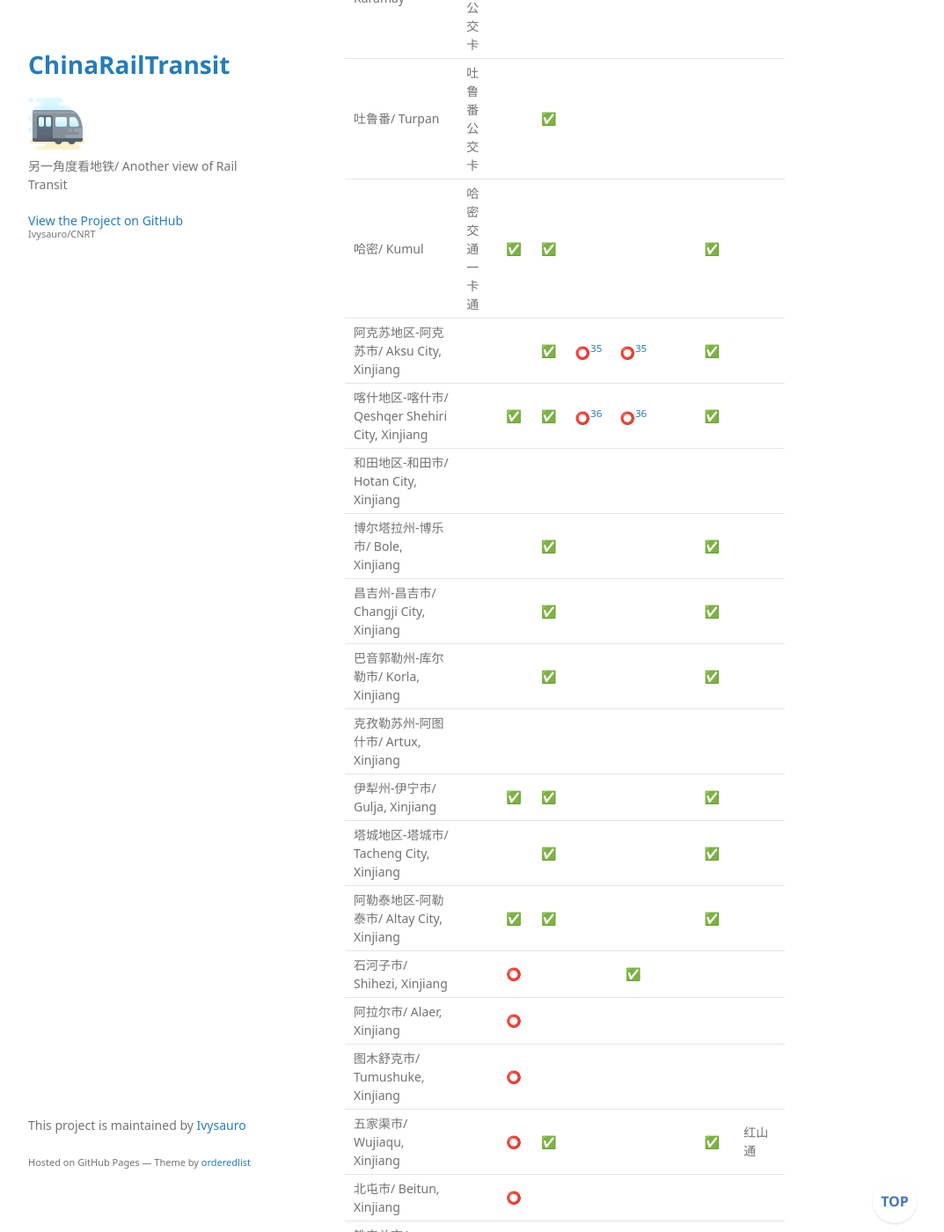
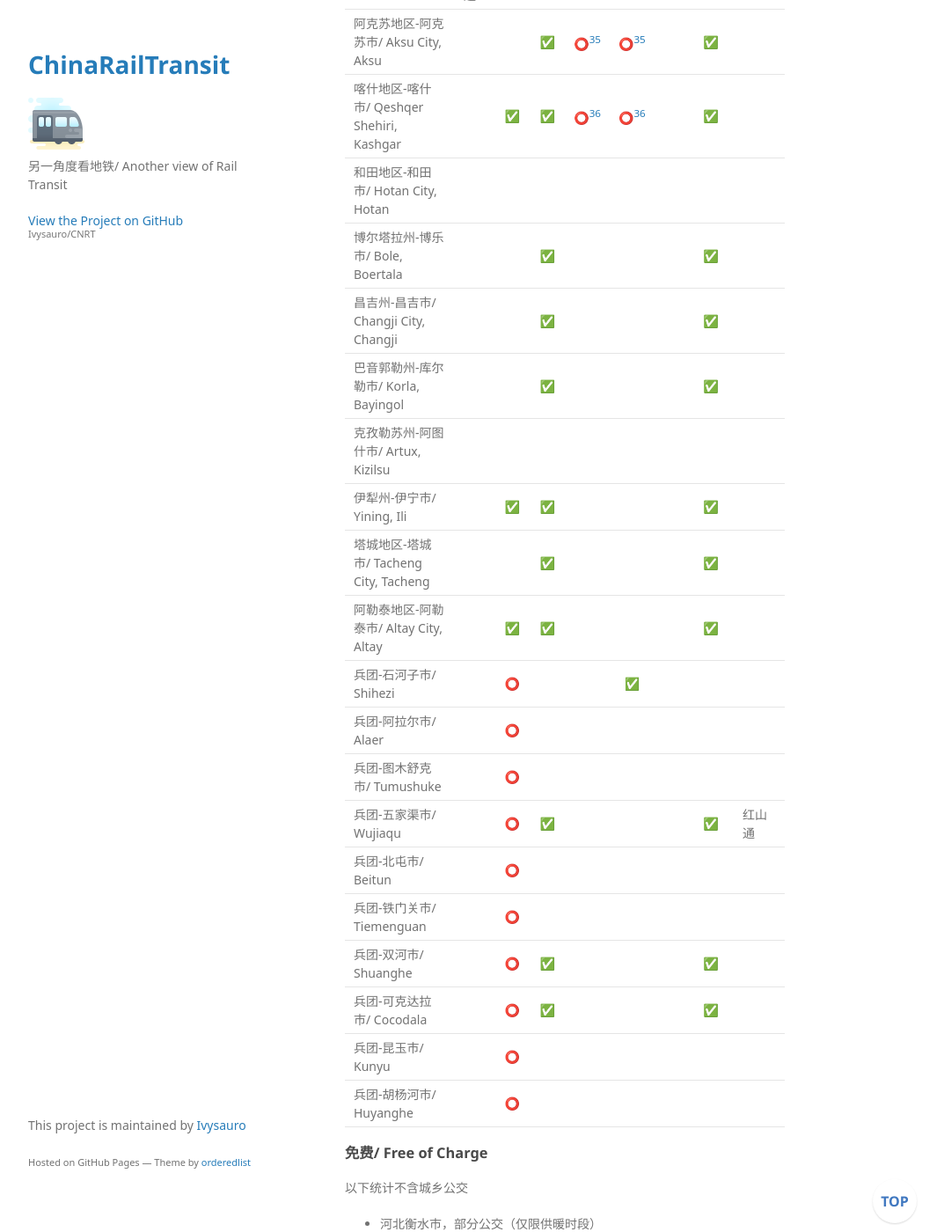
Before and after one commit to Ivysauro/CNRT, a Jekyll site: the page built from data/Bus Pay.md, in a window 1280 px wide and 1400 px high, scrolled down 33355 px. Shown: the whole window at 88% size, without its empty margins (178-1251 px from the left). Built offline with Jekyll 4.4.1, drawn with Linux system fonts in a browser that asks for light colours; some web fonts are replaced; our own code applies the rules of GitHub Pages for plain Markdown files; a script that is not in the unit is left out; some of the changed text lies outside the part shown.

Commit message:
🍉匹配英文地名
调整部分城市英文名

```diff
--- a/data/Bus Pay.md
+++ b/data/Bus Pay.md
@@ -231,7 +231,7 @@
 | 聊城/ Liaocheng | 聊城交通一卡通 | ✅ | | ✅ | ✅ | | | |
 | 滨州/ Binzhou | 滨州交通一卡通 | ✅ | ✅ | ✅ | ✅ | | ✅ | 美团 |
 | 菏泽/ Heze | 菏泽交通一卡通 | ✅ | ✅ | ✅ | ✅ | | ✅ | |
-| 台湾/ Taiwan | | <img src="https://raw.githubusercontent.com/Ivysauro/CNRT/master/images/T-Union.png" width="40" hegiht="40" alt="T-Union"/> | <img src="https://raw.githubusercontent.com/Ivysauro/CNRT/master/images/Unionpay NFC.png" width="40" hegiht="40" alt="Unionpay Quickpass"/> | <img src="https://raw.githubusercontent.com/Ivysauro/CNRT/master/images/Alipay.png" width="30" hegiht="30" alt="Alipay Transit QR Code"/> | <img src="https://raw.githubusercontent.com/Ivysauro/CNRT/master/images/WeChat Pay.png" width="25" hegiht="25" alt="WeChat Pay Transit QR Code"/> | <img src="https://raw.githubusercontent.com/Ivysauro/CNRT/master/images/Unionpay.png" width="25" hegiht="25" alt="Unionpay Transit QR Code"/> | <img src="https://raw.githubusercontent.com/Ivysauro/CNRT/master/images/China Unionpay QR.png" width="40" hegiht="40" alt="Unionpay QR Code"/> | <img src="https://raw.githubusercontent.com/Ivysauro/CNRT/master/images/Rail Transit.png" width="25" hegiht="25" alt="Transit QR Code of Additional Apps"/> |
+| **台湾/ Taiwan** | | <img src="https://raw.githubusercontent.com/Ivysauro/CNRT/master/images/T-Union.png" width="40" hegiht="40" alt="T-Union"/> | <img src="https://raw.githubusercontent.com/Ivysauro/CNRT/master/images/Unionpay NFC.png" width="40" hegiht="40" alt="Unionpay Quickpass"/> | <img src="https://raw.githubusercontent.com/Ivysauro/CNRT/master/images/Alipay.png" width="30" hegiht="30" alt="Alipay Transit QR Code"/> | <img src="https://raw.githubusercontent.com/Ivysauro/CNRT/master/images/WeChat Pay.png" width="25" hegiht="25" alt="WeChat Pay Transit QR Code"/> | <img src="https://raw.githubusercontent.com/Ivysauro/CNRT/master/images/Unionpay.png" width="25" hegiht="25" alt="Unionpay Transit QR Code"/> | <img src="https://raw.githubusercontent.com/Ivysauro/CNRT/master/images/China Unionpay QR.png" width="40" hegiht="40" alt="Unionpay QR Code"/> | <img src="https://raw.githubusercontent.com/Ivysauro/CNRT/master/images/Rail Transit.png" width="25" hegiht="25" alt="Transit QR Code of Additional Apps"/> |
 | 台北/ Taipei | 悠游卡 | | | | | | | |
 | 新北/ Xinbei | 悠游卡 | | | | | | | |
 | 桃园/ Taoyuan | 悠游卡 | | | | | | | |
@@ -348,7 +348,7 @@
 
 | | | <img src="https://raw.githubusercontent.com/Ivysauro/CNRT/master/images/T-Union.png" width="40" hegiht="40" alt="T-Union"/> | <img src="https://raw.githubusercontent.com/Ivysauro/CNRT/master/images/Unionpay NFC.png" width="40" hegiht="40" alt="Unionpay Quickpass"/> | <img src="https://raw.githubusercontent.com/Ivysauro/CNRT/master/images/Alipay.png" width="30" hegiht="30" alt="Alipay Transit QR Code"/> | <img src="https://raw.githubusercontent.com/Ivysauro/CNRT/master/images/WeChat Pay.png" width="25" hegiht="25" alt="WeChat Pay Transit QR Code"/> | <img src="https://raw.githubusercontent.com/Ivysauro/CNRT/master/images/Unionpay.png" width="25" hegiht="25" alt="Unionpay Transit QR Code"/> | <img src="https://raw.githubusercontent.com/Ivysauro/CNRT/master/images/Unionpay QR.png" width="40" hegiht="40" alt="Unionpay QR Code"/> | <img src="https://raw.githubusercontent.com/Ivysauro/CNRT/master/images/Rail Transit.png" width="25" hegiht="25" alt="Transit QR Code of Additional Apps"/> |
 | :- | :- | :-: | :-: | :-: | :-: | :-: | :-: | :- |
-| **重庆（主城区）/ Chongqing Urban Area** | 宜居畅通卡、重庆交运通 | ✅[^cq] | ✅ | ✅ | ✅ | ✅ | | 重庆市民通 |
+| **重庆（主城区）/ Chongqing (Urban Area)** | 宜居畅通卡、重庆交运通 | ✅[^cq] | ✅ | ✅ | ✅ | ✅ | | 重庆市民通 |
 | **四川/ Sichuan** | | <img src="https://raw.githubusercontent.com/Ivysauro/CNRT/master/images/T-Union.png" width="40" hegiht="40" alt="T-Union"/> | <img src="https://raw.githubusercontent.com/Ivysauro/CNRT/master/images/Unionpay NFC.png" width="40" hegiht="40" alt="Unionpay Quickpass"/> | <img src="https://raw.githubusercontent.com/Ivysauro/CNRT/master/images/Alipay.png" width="30" hegiht="30" alt="Alipay Transit QR Code"/> | <img src="https://raw.githubusercontent.com/Ivysauro/CNRT/master/images/WeChat Pay.png" width="25" hegiht="25" alt="WeChat Pay Transit QR Code"/> | <img src="https://raw.githubusercontent.com/Ivysauro/CNRT/master/images/Unionpay.png" width="25" hegiht="25" alt="Unionpay Transit QR Code"/> | <img src="https://raw.githubusercontent.com/Ivysauro/CNRT/master/images/China Unionpay QR.png" width="40" hegiht="40" alt="Unionpay QR Code"/> | <img src="https://raw.githubusercontent.com/Ivysauro/CNRT/master/images/Rail Transit.png" width="25" hegiht="25" alt="Transit QR Code of Additional Apps"/> |
 | 成都/ Chengdu | 天府通 | ✅ | | | | ✅ | | 天府通 |
 | 自贡/ Zigong | 自贡通 | ✅ | ✅ | ✅ | | ✅ | ✅ | |
@@ -456,26 +456,26 @@
 | 克拉玛依/ Karamay | 克拉玛依公交卡 | | ⭕ | ⭕[^kr] | ⭕[^kr] | | ⭕[^kr] | |
 | 吐鲁番/ Turpan | 吐鲁番公交卡 | | ✅ | | | | | |
 | 哈密/ Kumul | 哈密交通一卡通 | ✅ | ✅ | | | | ✅ | |
-| 阿克苏地区-阿克苏市/ Aksu City, Xinjiang | | | ✅ | ⭕[^aks] | ⭕[^aks] | | ✅ | |
-| 喀什地区-喀什市/ Qeshqer Shehiri City, Xinjiang | | ✅ | ✅ | ⭕[^qs] | ⭕[^qs] | | ✅ | |
-| 和田地区-和田市/ Hotan City, Xinjiang | | | | | | | | |
-| 博尔塔拉州-博乐市/ Bole, Xinjiang | | | ✅ | | | | ✅ | |
-| 昌吉州-昌吉市/ Changji City, Xinjiang | | | ✅ | | | | ✅ | |
-| 巴音郭勒州-库尔勒市/ Korla, Xinjiang | | | ✅ | | | | ✅ | |
-| 克孜勒苏州-阿图什市/ Artux, Xinjiang | | | | | | | | |
-| 伊犁州-伊宁市/ Gulja, Xinjiang | | ✅ | ✅ | | | | ✅ | |
-| 塔城地区-塔城市/ Tacheng City, Xinjiang | | | ✅ | | | | ✅ | |
-| 阿勒泰地区-阿勒泰市/ Altay City, Xinjiang | | ✅ | ✅ | | | | ✅ | |
-| 石河子市/ Shihezi, Xinjiang | | ⭕ | | | ✅ | | | |
-| 阿拉尔市/ Alaer, Xinjiang | | ⭕ | | | | | | |
-| 图木舒克市/ Tumushuke, Xinjiang | | ⭕ | | | | | | |
-| 五家渠市/ Wujiaqu, Xinjiang | | ⭕ | ✅ | | | | ✅ | 红山通 |
-| 北屯市/ Beitun, Xinjiang | | ⭕ | | | | | | |
-| 铁门关市/ Tiemenguan, Xinjiang | | ⭕ | | | | | | |
-| 双河市/ Shuanghe, Xinjiang | | ⭕ | ✅ | | | | ✅ | |
-| 可克达拉市/ Cocodala, Xinjiang | | ⭕ | ✅ | | | | ✅ | |
-| 昆玉市/ Kunyu, Xinjiang | | ⭕ | | | | | | |
-| 胡杨河市/ Huyanghe, Xinjiang | | ⭕ | | | | | | |
+| 阿克苏地区-阿克苏市/ Aksu City, Aksu | | | ✅ | ⭕[^aks] | ⭕[^aks] | | ✅ | |
+| 喀什地区-喀什市/ Qeshqer Shehiri, Kashgar | | ✅ | ✅ | ⭕[^qs] | ⭕[^qs] | | ✅ | |
+| 和田地区-和田市/ Hotan City, Hotan | | | | | | | | |
+| 博尔塔拉州-博乐市/ Bole, Boertala | | | ✅ | | | | ✅ | |
+| 昌吉州-昌吉市/ Changji City, Changji | | | ✅ | | | | ✅ | |
+| 巴音郭勒州-库尔勒市/ Korla, Bayingol | | | ✅ | | | | ✅ | |
+| 克孜勒苏州-阿图什市/ Artux, Kizilsu | | | | | | | | |
+| 伊犁州-伊宁市/ Yining, Ili | | ✅ | ✅ | | | | ✅ | |
+| 塔城地区-塔城市/ Tacheng City, Tacheng | | | ✅ | | | | ✅ | |
+| 阿勒泰地区-阿勒泰市/ Altay City, Altay | | ✅ | ✅ | | | | ✅ | |
+| 兵团-石河子市/ Shihezi | | ⭕ | | | ✅ | | | |
+| 兵团-阿拉尔市/ Alaer | | ⭕ | | | | | | |
+| 兵团-图木舒克市/ Tumushuke | | ⭕ | | | | | | |
+| 兵团-五家渠市/ Wujiaqu | | ⭕ | ✅ | | | | ✅ | 红山通 |
+| 兵团-北屯市/ Beitun | | ⭕ | | | | | | |
+| 兵团-铁门关市/ Tiemenguan | | ⭕ | | | | | | |
+| 兵团-双河市/ Shuanghe | | ⭕ | ✅ | | | | ✅ | |
+| 兵团-可克达拉市/ Cocodala | | ⭕ | ✅ | | | | ✅ | |
+| 兵团-昆玉市/ Kunyu | | ⭕ | | | | | | |
+| 兵团-胡杨河市/ Huyanghe | | ⭕ | | | | | | |
 
 [^bj]: 北京：交通联合采用专有白名单
 [^bj2]: 北京：仅郊区公交支持微信乘车码
```
Also changed, not shown: other parts of data/Bus Pay.md (+38 -38 lines).
